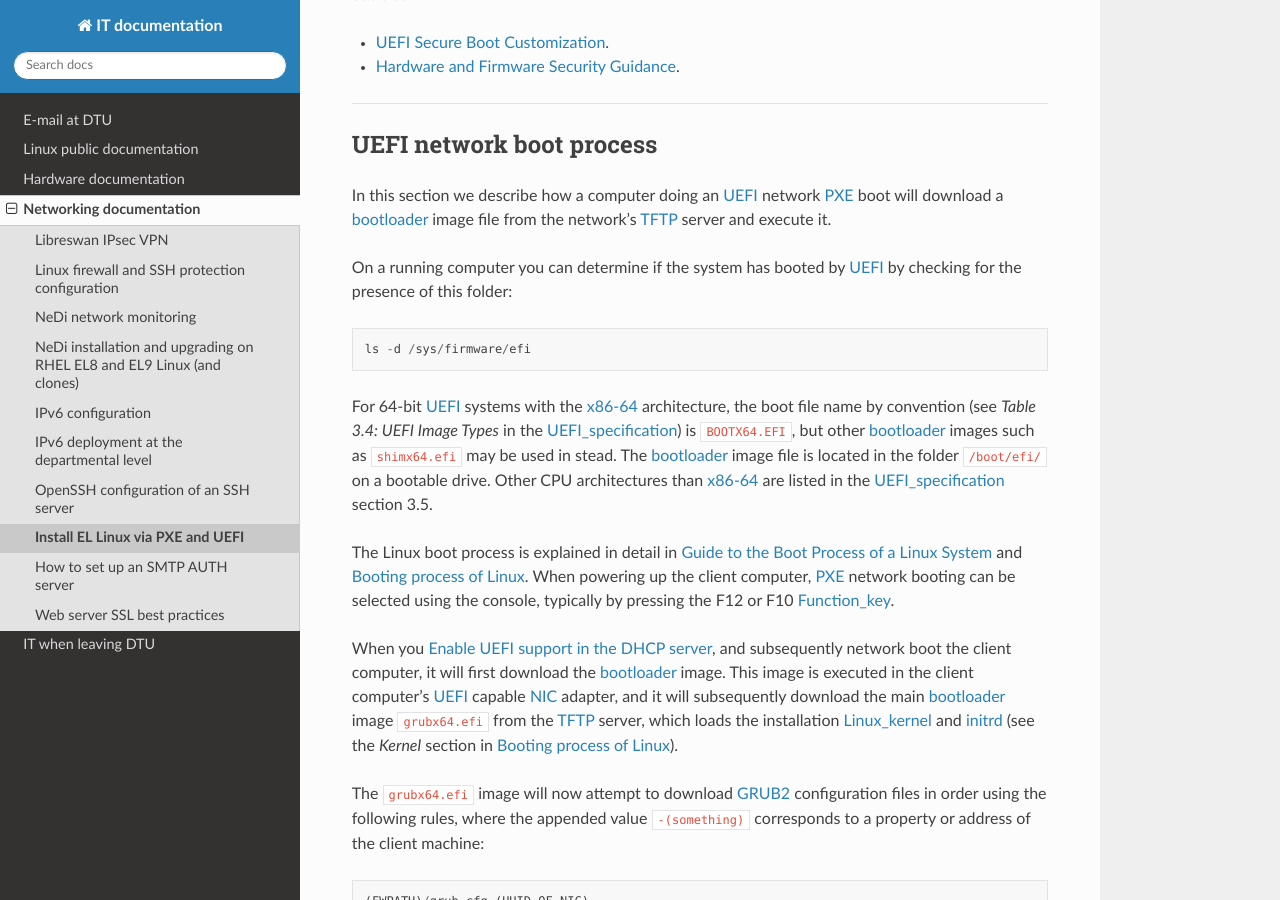
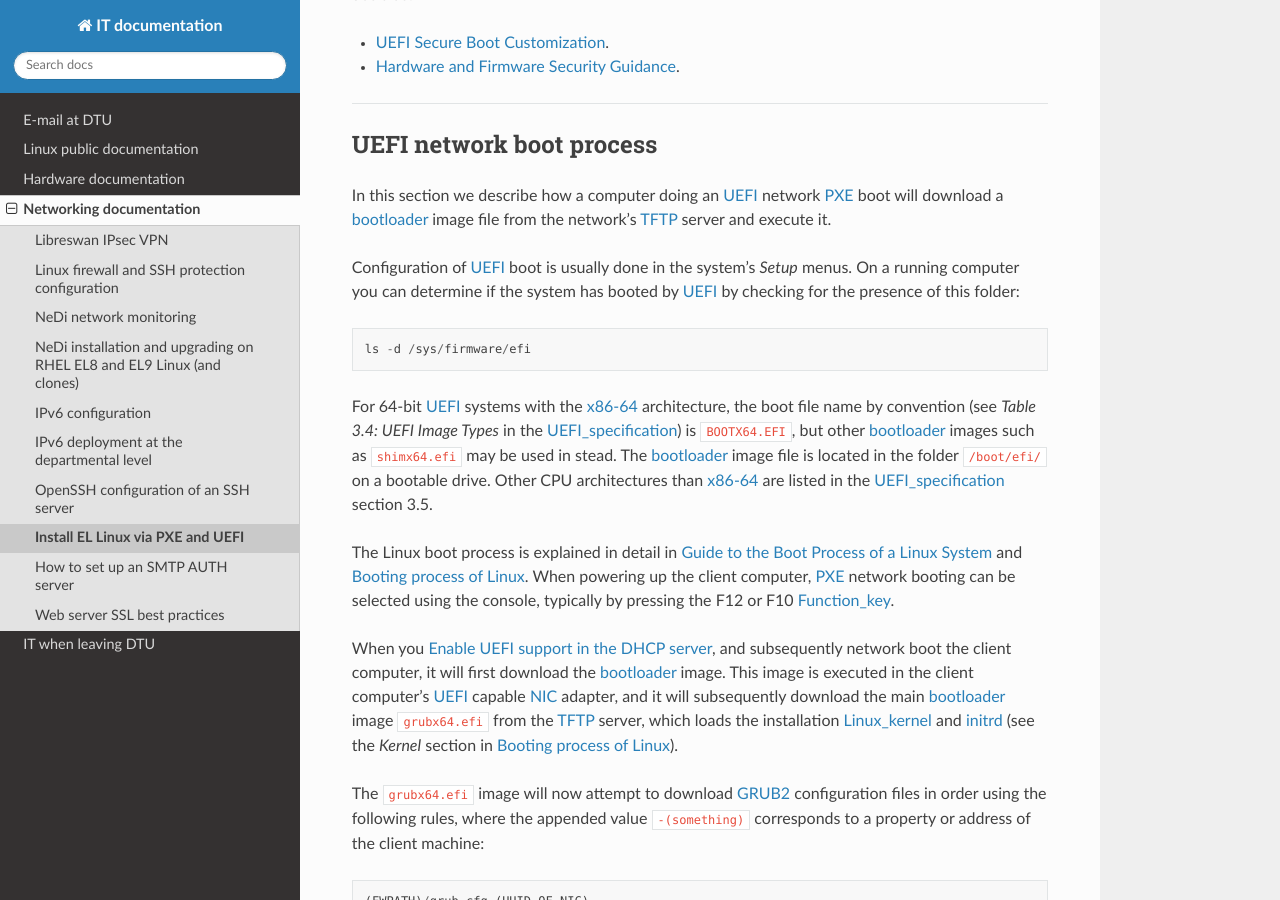
Before and after one commit to OleHolmNielsen/ITwiki, a Sphinx documentation site: the page built from docs/PXE_and_UEFI.rst, in a window 1280 px wide and 900 px high, scrolled down 1519 px. Built offline with Sphinx 7.4.7 and the Read the Docs theme 3.1.0, drawn with Linux system fonts in a browser that asks for light colours.

Commit message:
Minor edit

```diff
--- a/docs/PXE_and_UEFI.rst
+++ b/docs/PXE_and_UEFI.rst
@@ -69,6 +69,7 @@ UEFI network boot process
 In this section we describe how a computer doing an UEFI_ network PXE_ boot will download a bootloader_ image file
 from the network's TFTP_ server and execute it.
 
+Configuration of UEFI_ boot is usually done in the system's *Setup* menus.
 On a running computer you can determine if the system has booted by UEFI_ by checking for the presence of this folder::
 
   ls -d /sys/firmware/efi
```
